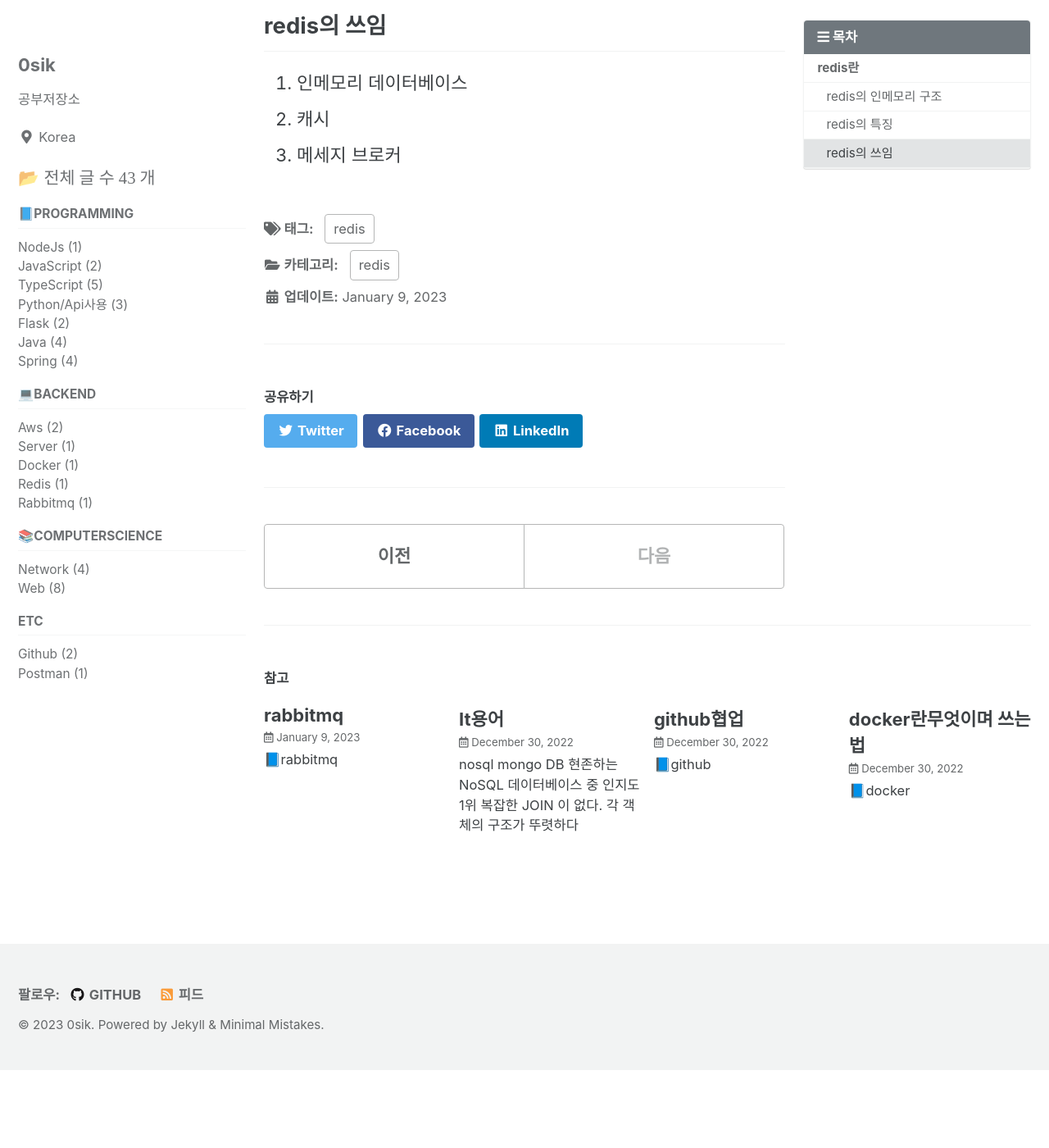
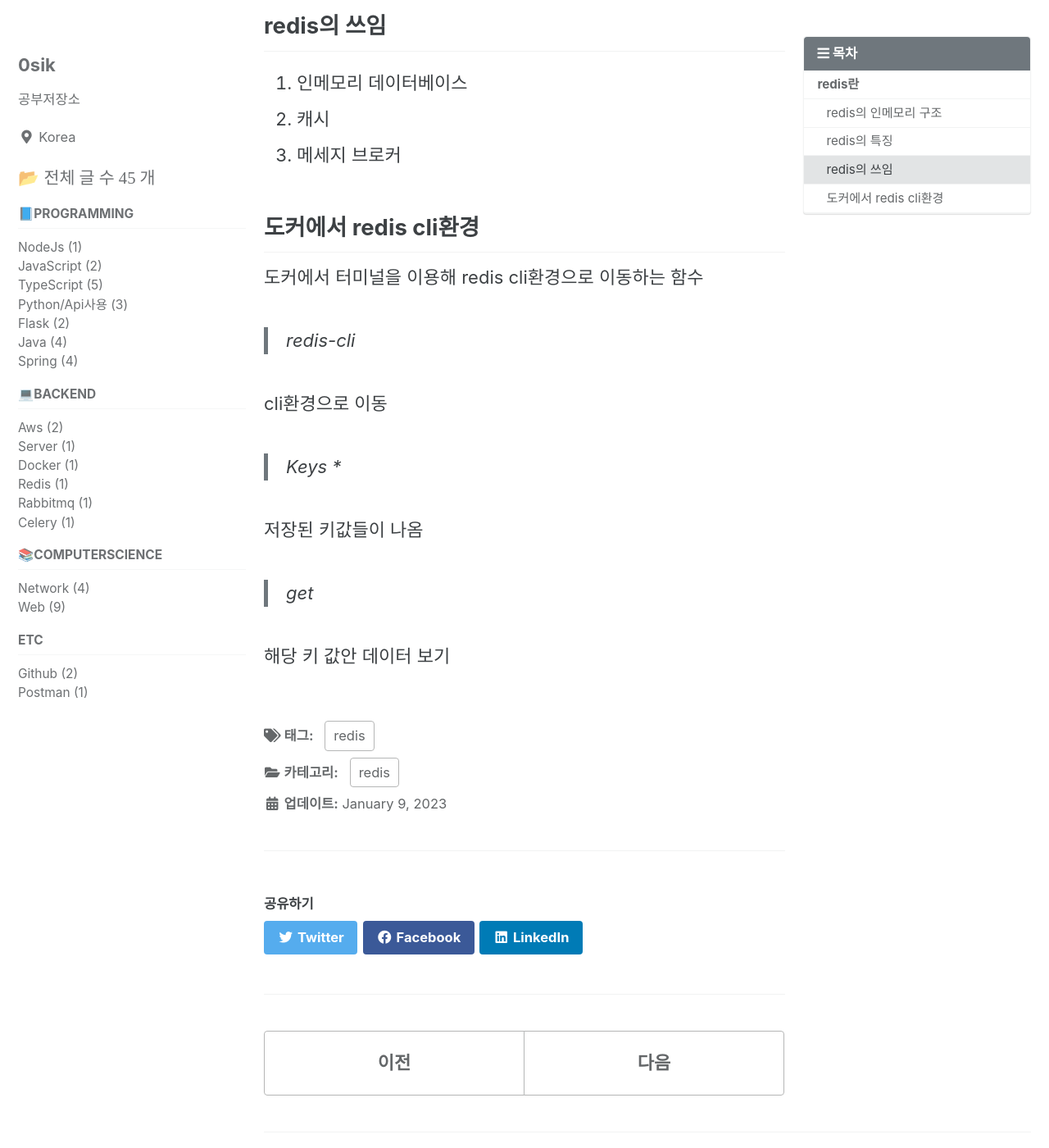
Before and after one commit to 0sik/0sik.github.io, a Jekyll site: the page built from _posts/2023-01-09-redis redis란.md, in a window 1280 px wide and 1400 px high, scrolled down 1253 px. Shown: the whole window at 82% size. Built offline with Jekyll 4.4.1, drawn with Linux system fonts in a browser that asks for light colours; cached includes are drawn as plain includes; before the commit the page ends 2558 px from its top, so only the background shows below that; some of the changed text lies outside the part shown.

Commit message:
feat : Celery 추가

```diff
--- a/_includes/nav_list_main
+++ b/_includes/nav_list_main
@@ -101,6 +101,13 @@
                     {% endif %}
                 {% endfor %}
             </ul>
+            <ul>
+                {% for category in site.categories %}
+                    {% if category[0] == "celery" %}
+                        <li><a href="/categories/celery" class="">Celery ({{category[1].size}})</a></li>
+                    {% endif %}
+                {% endfor %}
+            </ul>
       </li>
       <li>
         <span class="nav__sub-title">📚ComputerScience</span>
--- a/_posts/2023-01-09-redis redis란.md
+++ b/_posts/2023-01-09-redis redis란.md
@@ -35,3 +35,17 @@ Key, Value구조의 비정형 데이터를 저장하고 관리하기 위한 오
 1. 인메모리 데이터베이스
 2. 캐시
 3. 메세지 브로커
+
+## 도커에서 redis cli환경
+도커에서 터미널을 이용해 redis cli환경으로 이동하는 함수
+> redis-cli
+
+cli환경으로 이동
+
+> Keys *
+
+저장된 키값들이 나옴
+
+> get<Key>
+
+해당 키 값안 데이터 보기
```
Also changed, not shown: other parts of _posts/2023-01-09-redis redis란.md (+1 -1 lines), _pages/categories/category-celery.md (added, +11 -0 lines), _posts/2022-12-30-it용어.md (+0 -10 lines), _posts/2023-01-09-rabbitmq rabbitmq란.md (+2 -2 lines), _posts/2023-01-10-celery celery란?.md (added, +68 -0 lines), _posts/2023-01-10-webserver webserver란?.md (added, +16 -0 lines).
